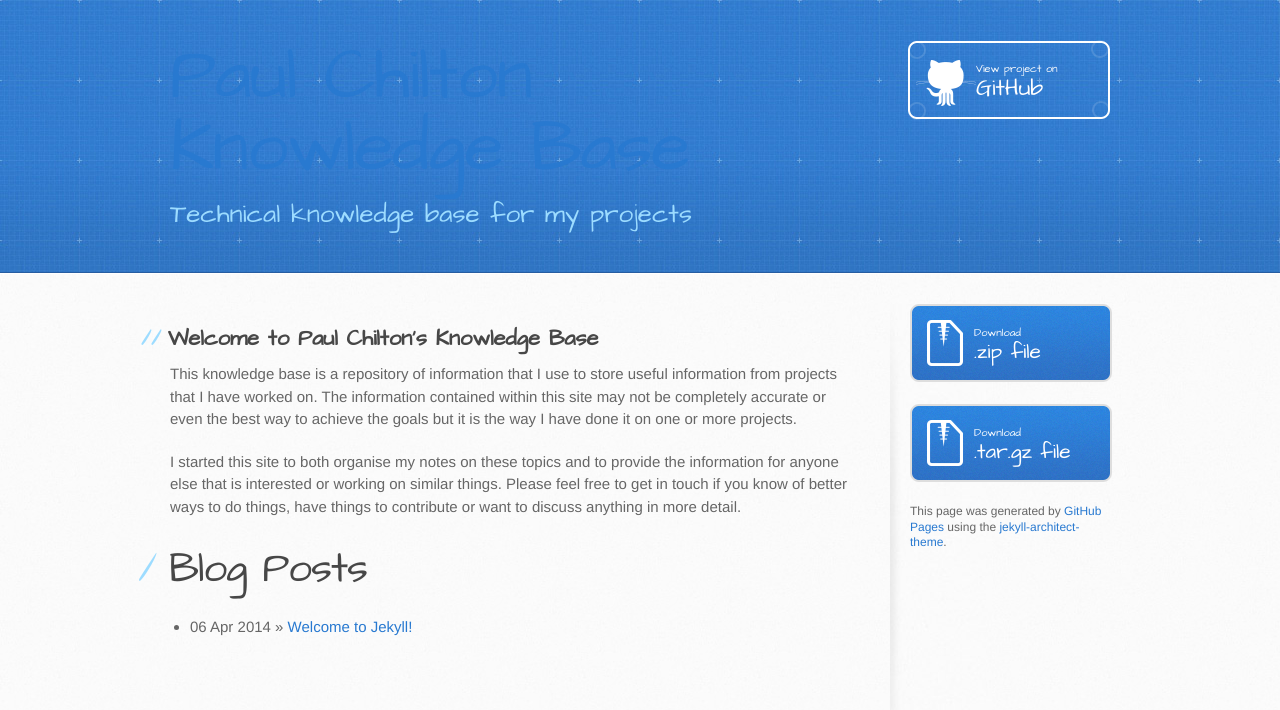
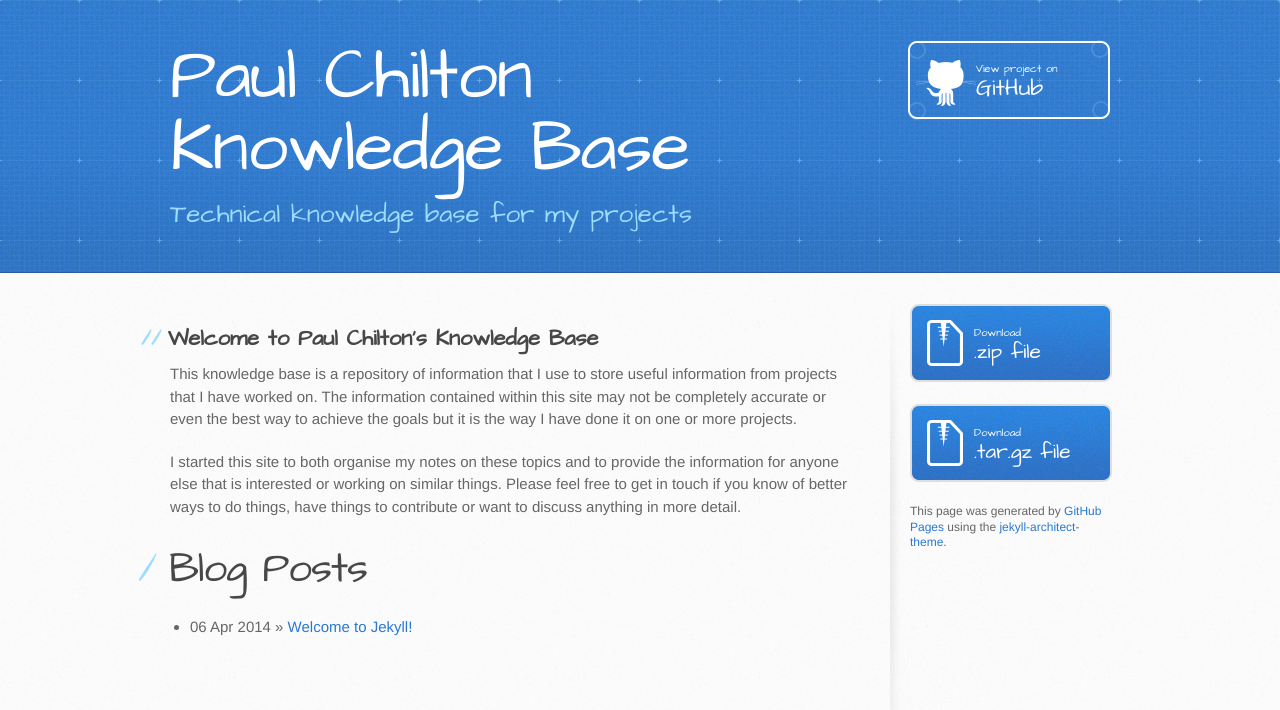
Before and after one commit to paulchilton/paulchilton.github.io, a Jekyll site: the page built from index.md, in a window 1280 px wide. Shown: the top 710 px of the page. Built offline with Jekyll 4.4.1, drawn with Linux system fonts in a browser that asks for light colours; our own code applies the rules of GitHub Pages for plain Markdown files.

Commit message:
Site layout updates

```diff
--- a/_layouts/default.html
+++ b/_layouts/default.html
@@ -41,7 +41,7 @@
             .tar.gz file
           </a>
 
-          <p>This page was generated by <a href="https://pages.github.com">GitHub Pages</a> using the <a href="https://github.com/pietromenna/jekyll-architect-theme">jekyll-architect-theme</a>.</p>
+          <p>This page was generated by <a href="https://pages.github.com" target="_blank">GitHub Pages</a> using the <a href="https://github.com/pietromenna/jekyll-architect-theme" target="_blank">jekyll-architect-theme</a>.</p>
         </aside>
       </div>
     </div>
--- a/stylesheets/stylesheet.css
+++ b/stylesheets/stylesheet.css
@@ -97,6 +97,10 @@ a {
 a:active,
 a:hover {
   outline: 0;
+}
+
+h1 a {
+	color: #FFFFFF;
 }
 
 /* Text-level semantics
```
